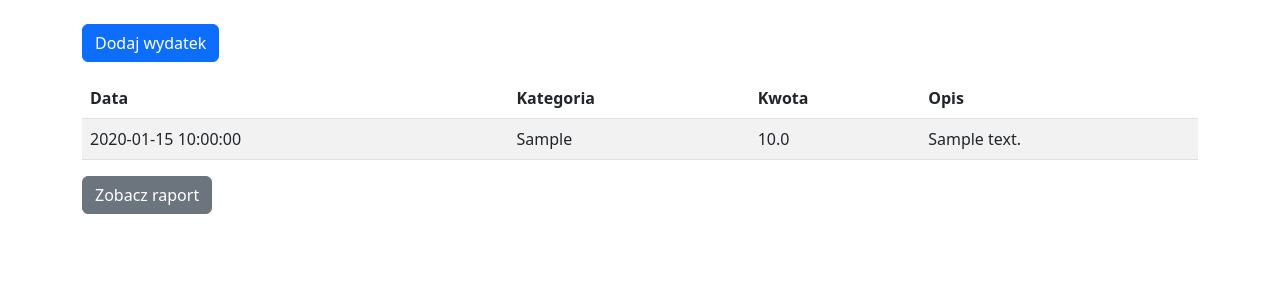
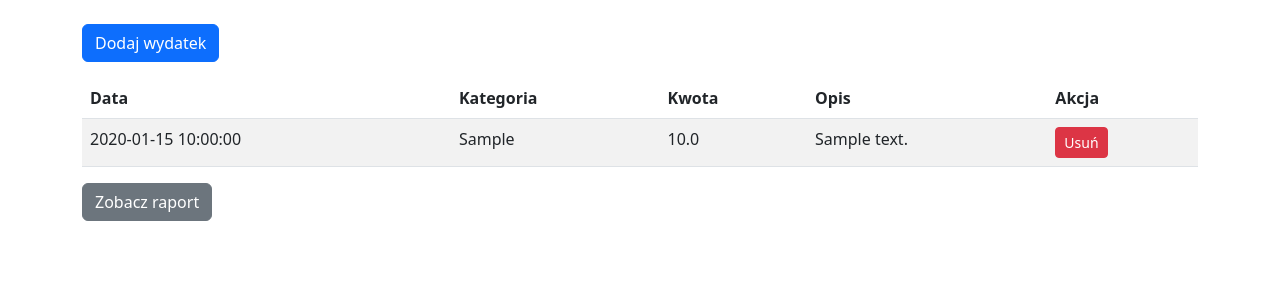
Before and after one commit to radekty/finance_tracker, a Flask app: page / in a window 1280 px wide. Shown: the part 120-420 px from the top of the page. Run offline with Flask 3, Linux system fonts and the light colour scheme; tables that the repository leaves empty hold one stand-in row (values such as "Sample post").

Commit message:
added delete option

```diff
--- a/app.py
+++ b/app.py
@@ -31,6 +31,13 @@ def add_expense():
 
     return render_template('add_expense.html')
 
+@app.route('/delete/<int:expense_id>', methods=['POST'])
+def delete_expense(expense_id):
+    expense = Expense.query.get_or_404(expense_id)
+    db.session.delete(expense)
+    db.session.commit()
+    return redirect(url_for('index'))
+
 @app.route('/report')
 def report():
     expenses = Expense.query.all()
--- a/templates/index.html
+++ b/templates/index.html
@@ -11,6 +11,7 @@
           <th>Kategoria</th>
           <th>Kwota</th>
           <th>Opis</th>
+          <th>Akcja</th>
         </tr>
       </thead>
       <tbody>
@@ -20,6 +21,10 @@
             <td>{{ expense.category }}</td>
             <td>{{ expense.amount }}</td>
             <td>{{ expense.description }}</td>
+            <td>
+              <form action="{{ url_for('delete_expense', expense_id=expense.id) }}" method="post" style="display:inline;">
+                <button type="submit" class="btn btn-danger btn-sm">Usuń</button>
+              </form>
           </tr>
         {% endfor %}
       </tbody>
```
